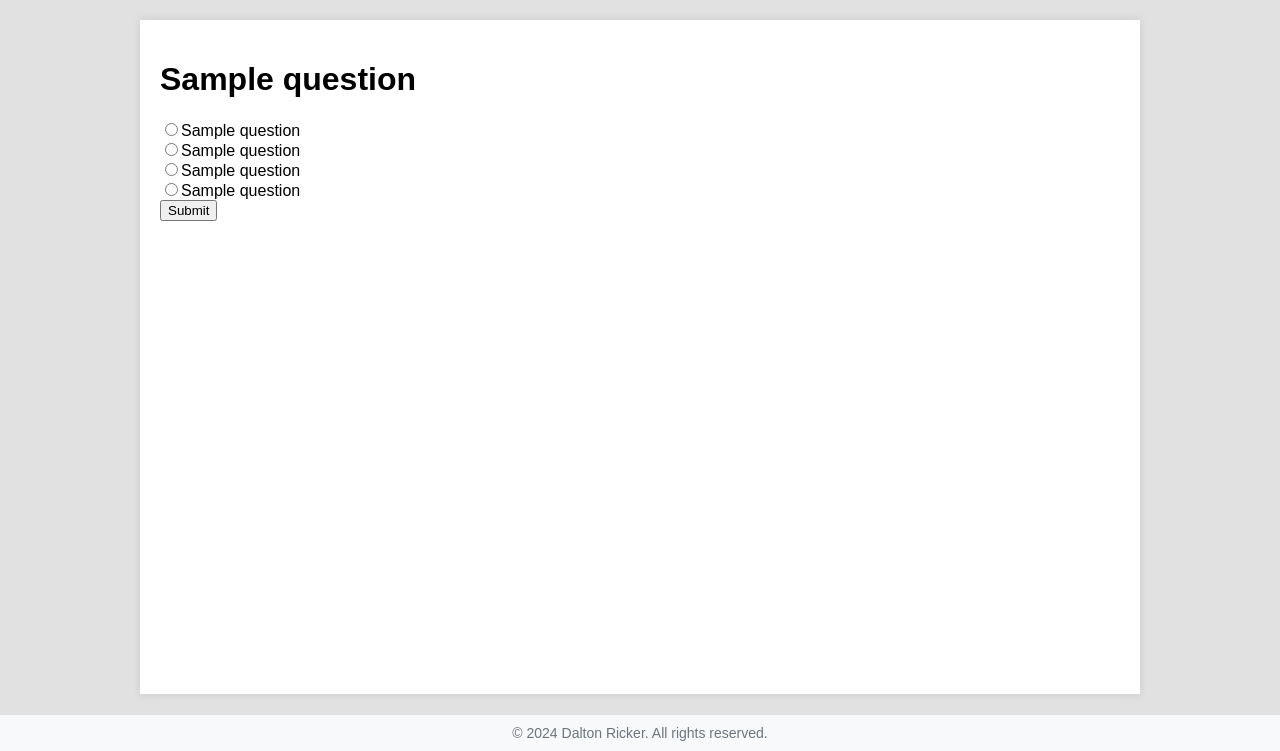
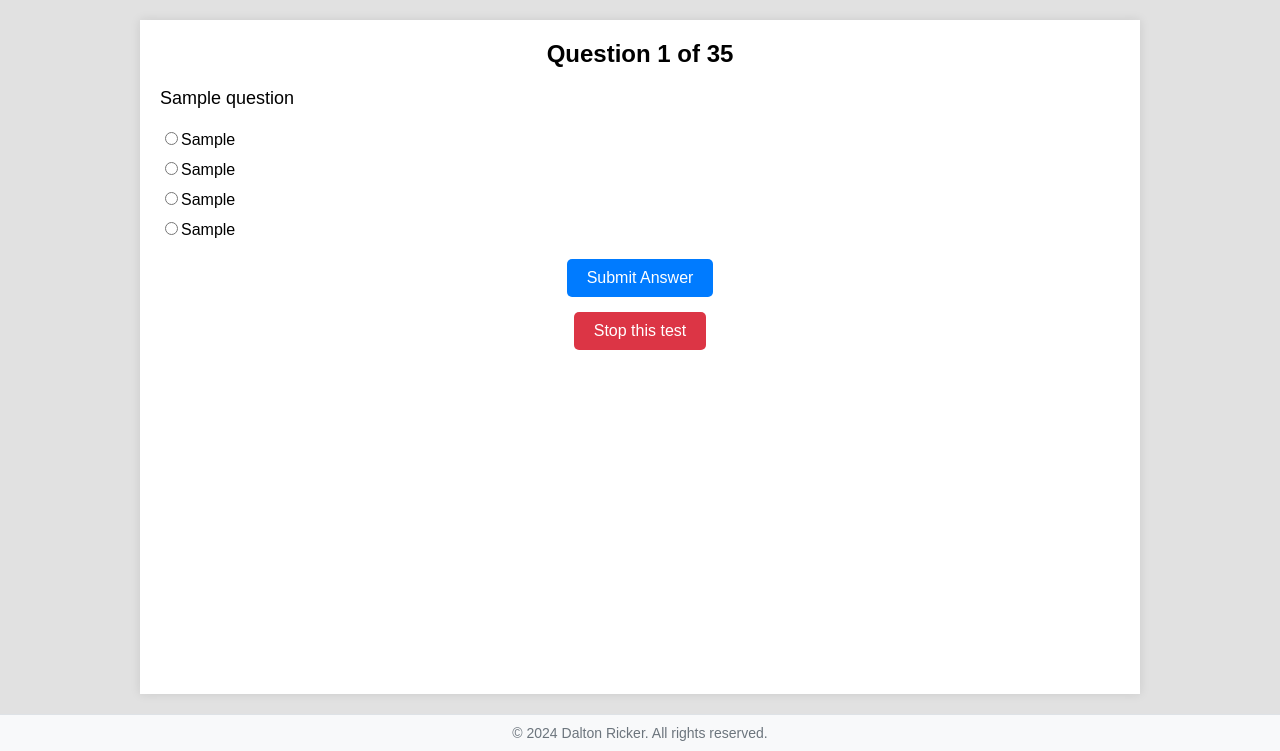
Before and after one commit to SasquatchXYZ/HAM-Radio-Practice-Web, a Flask app: template templates/quiz.html in a window 1280 px wide. Shown: the part 49-800 px from the top of the page. Run offline with Flask 3, Linux system fonts and the light colour scheme; the template is opened without the code that fills it: most values are stand-ins (such as "Sample title", 1, 10 or a date in 2020).

Commit message:
Update quiz.html

```diff
--- a/templates/quiz.html
+++ b/templates/quiz.html
@@ -1,12 +1,38 @@
 {% extends "index.html" %}
 
 {% block content %}
-<h1>{{ question[2] }}</h1>
-<form method="post">
-    <input type="radio" name="answer" value="{{ question[3] }}">{{ question[3] }}</input><br>
-    <input type="radio" name="answer" value="{{ question[4] }}">{{ question[4] }}</input><br>
-    <input type="radio" name="answer" value="{{ question[5] }}">{{ question[5] }}</input><br>
-    <input type="radio" name="answer" value="{{ question[6] }}">{{ question[6] }}</input><br>
-    <input type="submit" value="Submit">
-</form>
+    <form method="post">
+        <div class="question-title">Question {{ question_number }} of 35</div>
+        <div class="question-text">
+            {{ question.question }}
+        </div>
+        <div class="options">
+            <label><input type="radio" name="answer" value="0">{{ question.a }}</label>
+            <label><input type="radio" name="answer" value="1">{{ question.b }}</label>
+            <label><input type="radio" name="answer" value="2">{{ question.c }}</label>
+            <label><input type="radio" name="answer" value="3">{{ question.d }}</label>
+        </div>
+        <div class="actions">
+            <input type="submit" value="Submit Answer" class="submit-answer">
+        </div>
+    </form>
+    <div class="actions">
+        {% if request.path != '/results' %}
+            <button onclick="Refresh()" class="end-test">Stop this test</button>
+            <script>
+                function Refresh() {
+                    window.location.href = "/results";
+                }
+            </script>
+        {% else %}
+            <button onclick="deleteCookieAndRefresh()">Close This Test</button>
+            <script>
+                function deleteCookieAndRefresh() {
+                    // Client-side JavaScript to delete the cookie and refresh
+                    document.cookie = "session_id=; expires=Thu, 01 Jan 1970 00:00:00 UTC; path=/;";
+                    window.location.href = "/?=new";
+                }
+            </script>
+        {% endif %}
+    </div>
 {% endblock %}
```
